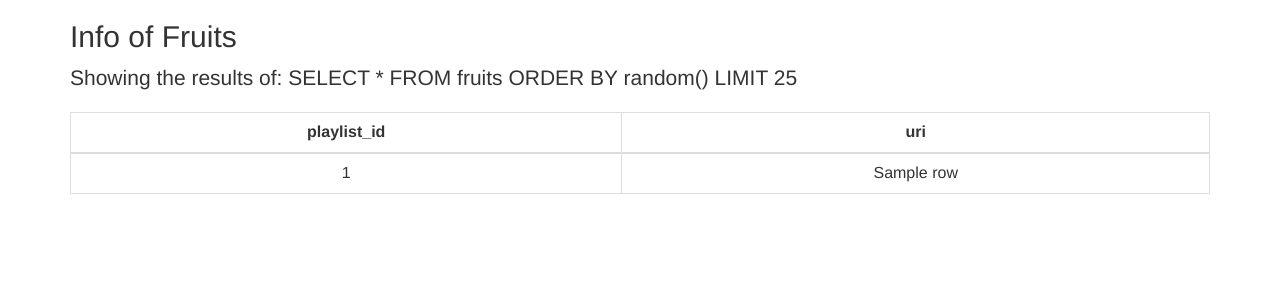
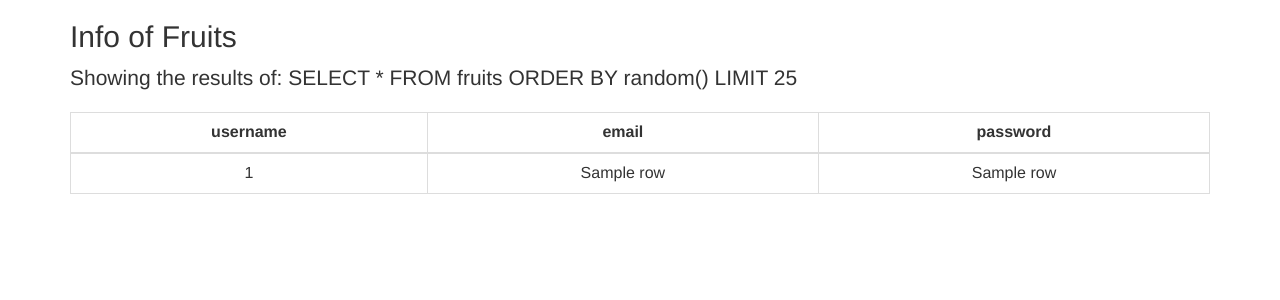
Before and after one commit to sankethire/MusicRecommender, a Flask app: template website/template/base.html in a window 1280 px wide. Shown: the top 300 px of the page. Run offline with Flask 2, Linux system fonts and the light colour scheme; the template is opened without the code that fills it: most values are stand-ins (such as "Sample title", 1, 10 or a date in 2020); some libraries are stand-ins or nearby versions.

Commit message:
add the flask htmls and flask basic app

```diff
--- a/website/app.py
+++ b/website/app.py
@@ -1,4 +1,4 @@
-from flask import Flask, render_template, redirect
+from flask import Flask, render_template, redirect, request
 import psycopg2
 
 # Connect to the database
@@ -10,17 +10,26 @@ app = Flask(__name__, template_folder='template')
 
 
 @app.route("/")
-def root():
-    cur.execute(
-    """
-        SELECT * FROM playlist_tracks
-        ORDER BY random()
-        LIMIT 3
-    """)
-    rows = cur.fetchall()
-    print(rows)
-    return render_template("base.html", rows=rows)
+def login():
 
+	return render_template("login.html")
+
+@app.route('/', methods=['POST'])
+def authenticate():
+	username = request.form['username']
+	password = request.form['password']
+
+	cur.execute(
+	"""
+		select passwd from users where username = %s
+	""", (username,))
+
+	pwd = cur.fetchall()
+	print(pwd[0][0], password)
+	if (pwd[0][0] == password):
+		return pwd[0][0]
+	else:
+		return redirect("/")
 
 if __name__ == "__main__":
-    app.run(host="localhost", port=5001, debug=True)
+	app.run(host="localhost", port=5001, debug=True)
--- a/website/template/base.html
+++ b/website/template/base.html
@@ -8,9 +8,9 @@
     <table class="mt-5 table table-bordered">
         <thead>
             <tr>
-                <th style="text-align:center" scope="col">playlist_id</th>
-                <th style="text-align:center" scope="col">uri</th>
-                <!-- <th style="text-align:center" scope="col">playlist_name</th> -->
+                <th style="text-align:center" scope="col">username</th>
+                <th style="text-align:center" scope="col">email</th>
+                <th style="text-align:center" scope="col">password</th>
                 <!-- <th style="text-align:center" scope="col">scrobbles</th> -->
                 <!-- <th scope="col">date</th> -->
             </tr>
@@ -20,7 +20,7 @@
             <tr>
                 <td style="text-align:center" scope="row">{{row[0]}}</td>
                 <td style="text-align:center" scope="row">{{row[1]}}</td>
-                <!-- <td style="text-align:center" scope="row">{{row[2]}}</td> -->
+                <td style="text-align:center" scope="row">{{row[2]}}</td>
                 <!-- <td style="text-align:center" scope="row">{{row[3]}}</td> -->
                 <!-- <td scope="row">{{row[3]}}</td> -->
             </tr>
```
Also changed, not shown: website/template/login.html (added, +9 -0 lines).
